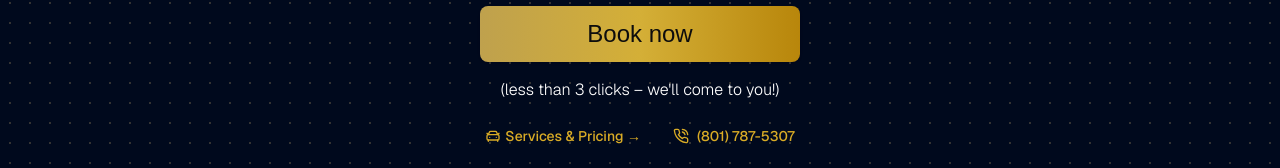
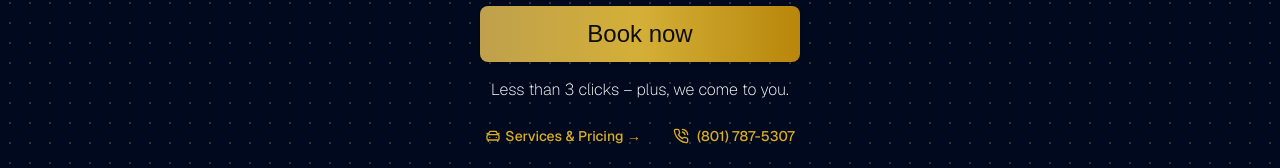
Before and after one commit to sarimyx/novaluxedetailing, a Next.js app: page / in a window 1280 px wide. Shown: the part 227-395 px from the top of the page. Built offline with nearby package versions, Linux system fonts and the light colour scheme; no server answers; the database is empty; a web font is replaced by a local one.

Commit message:
Improve wording and style

```diff
--- a/src/app/page.tsx
+++ b/src/app/page.tsx
@@ -24,8 +24,7 @@ export default function HomePage() {
             <div className="flex flex-col mx-4 space-y-2 text-slate-600 dark:text-slate-400 text-center text-2xl font-light text-foreground">
               <div className="flex text-center justify-center items-center">
                 <span className={`font-light ${Fonts.premium.className} pb-1`}>
-                  {" "}
-                  Premium Interior Car Detail{" "}
+                  Premium Interior Car Detail
                 </span>
               </div>
             </div>
@@ -41,8 +40,8 @@ export default function HomePage() {
                 </Link>
               </Button>
             </div>
-            <span className="dark:text-white font-light">
-              (less than 3 clicks – we&apos;ll come to you!)
+            <span className="dark:text-white font-extralight">
+              Less than 3 clicks – plus, we come to you.
             </span>
             <div className="flex w-full text-center justify-center hover:text-violet-300">
               <Button variant="link" asChild>
@@ -67,9 +66,8 @@ export default function HomePage() {
                 <span
                   className={`text-secondary-foreground ${Fonts.premium.className}`}
                 >
-                  {" "}
                   Proudly Serving{" "}
-                  <strong className="dark:text-white">Utah</strong>{" "}
+                  <strong className="dark:text-white">Utah</strong>
                 </span>
               </section>
             </div>
```
